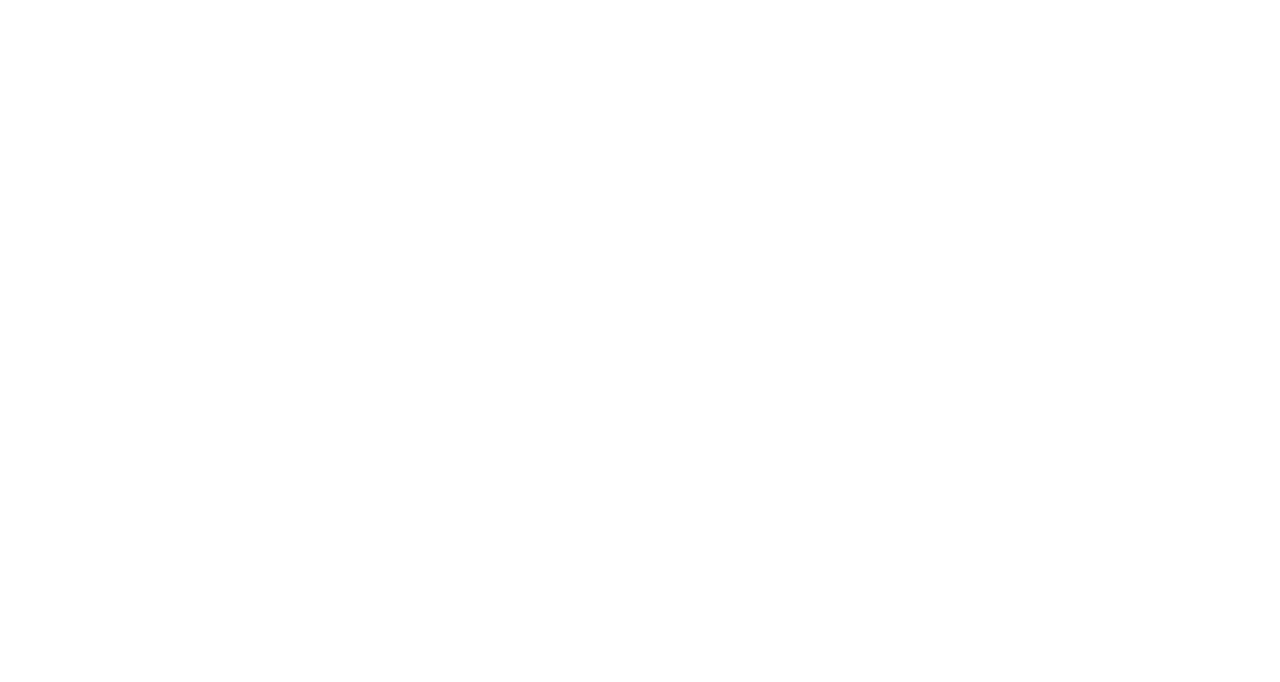
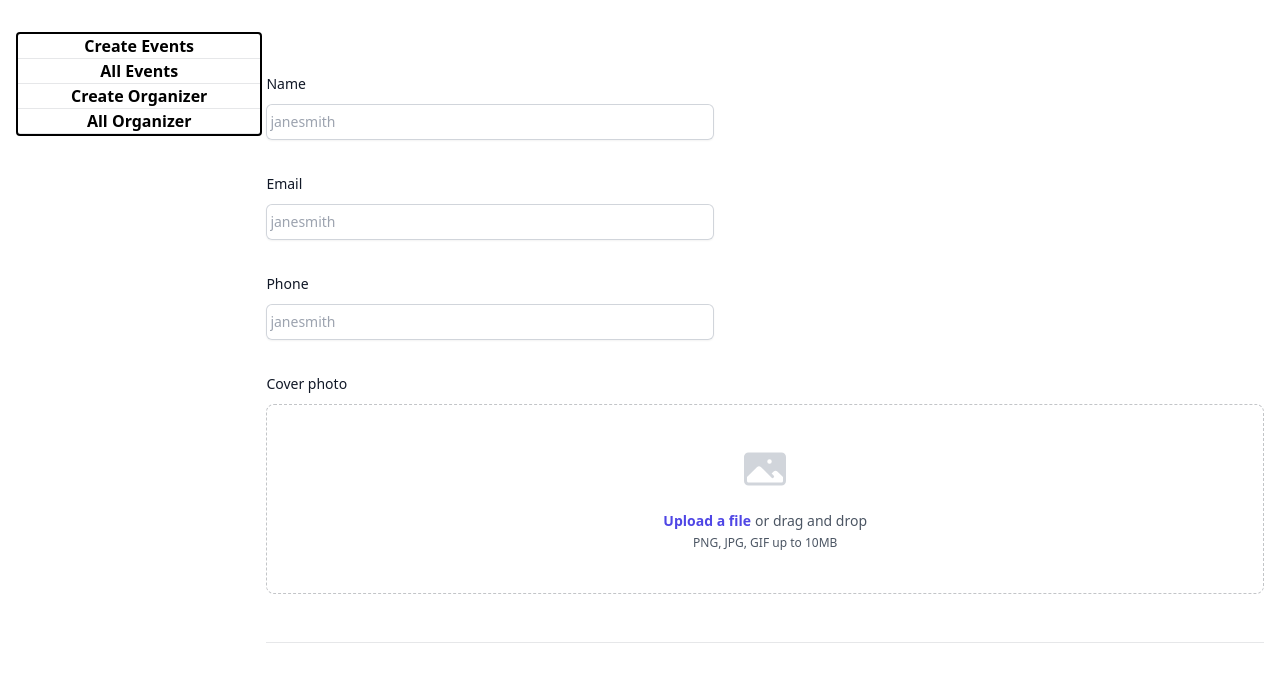
Before and after one commit to 0plaze0/Techcracy, a React (Vite) app in the folder client/: page /admin/create-organizer in a window 1280 px wide. Before the commit this address had no page. Shown: the top 682 px of the page. Built offline with nearby package versions, Linux system fonts and the light colour scheme.

Commit message:
feat: add createEvent organizer

```diff
--- a/client/src/App.tsx
+++ b/client/src/App.tsx
@@ -6,6 +6,8 @@
   AdminDashboard,
   CreateEvent,
   AllEvent,
+  AllOrganizer,
+  CreateOrganizer,
 } from "./pages";
 function App() {
   return (
@@ -16,6 +18,8 @@
         <Route path="admin" element={<AdminDashboard />}>
           <Route path="create-events" element={<CreateEvent />} />
           <Route path="all-events" element={<AllEvent />} />
+          <Route path="all-organizer" element={<AllOrganizer />} />
+          <Route path="create-organizer" element={<CreateOrganizer />} />
         </Route>
       </Route>
     </Routes>
--- /dev/null
+++ b/client/src/components/events/organizer/OrganizerIcon.tsx
@@ -0,0 +1,18 @@
+const OrganizerIcon = () => {
+  return (
+    <div className="flex gap-1 px-2 py-2">
+      <div className="flex px-2 py-2 gap-2 justify-center items-center rounded border-solid border-2 border-blue-500">
+        <div>
+          <img
+            alt="Icon"
+            src="https://images.unsplash.com/photo-1491528323818-fdd1faba62cc?ixlib=rb-1.2.1&ixid=eyJhcHBfaWQiOjEyMDd9&auto=format&fit=facearea&facepad=2&w=256&h=256&q=80"
+            className="inline-block h-8 w-8 rounded-full ring-2 ring-white"
+          />
+        </div>
+        <p>David Blane</p>
+      </div>
+    </div>
+  );
+};
+
+export default OrganizerIcon;
--- a/client/src/components/index.tsx
+++ b/client/src/components/index.tsx
@@ -1 +1,2 @@
 export { default as Sidebar } from "./Sidebar";
+export { default as OrganizerIcon } from "./events/organizer/OrganizerIcon";
--- a/client/src/pages/admin/AllEvent.tsx
+++ b/client/src/pages/admin/AllEvent.tsx
@@ -3,8 +3,8 @@
 
 import CardSection from "./../../components/events/cards/CardSection";
 
-const AllEvent = ({ events }: { events: EventData[] }) => {
-  events = data as EventData[];
+const AllEvent = () => {
+  const events = data as EventData[];
   return (
     <div className="flex flex-col gap-4 mt-6">
       {events.map((event: EventData) => (
--- /dev/null
+++ b/client/src/pages/admin/AllOrganizer.tsx
@@ -0,0 +1,15 @@
+import { OrganizerIcon } from "../../components";
+
+const AllOrganizer = () => {
+  return (
+    <div>
+      <OrganizerIcon />
+      <OrganizerIcon />
+      <OrganizerIcon />
+      <OrganizerIcon />
+      <OrganizerIcon />
+    </div>
+  );
+};
+
+export default AllOrganizer;
--- /dev/null
+++ b/client/src/pages/admin/CreateOrganizer.tsx
@@ -0,0 +1,111 @@
+import { PhotoIcon } from "@heroicons/react/24/solid";
+
+const CreateOrganizer = () => {
+  return (
+    <form>
+      <div className="space-y-12">
+        <div className="border-b border-gray-900/10 pb-12">
+          <div className="mt-10 grid grid-cols-1 gap-x-6 gap-y-8 sm:grid-cols-6">
+            <div className="sm:col-span-4">
+              <label
+                htmlFor="username"
+                className="block text-sm font-medium leading-6 text-gray-900"
+              >
+                Name
+              </label>
+              <div className="mt-2">
+                <div className="flex rounded-md shadow-sm ring-1 ring-inset ring-gray-300 focus-within:ring-2 focus-within:ring-inset focus-within:ring-indigo-600 sm:max-w-md">
+                  <input
+                    id="username"
+                    name="username"
+                    type="text"
+                    placeholder="janesmith"
+                    autoComplete="username"
+                    className="block flex-1 border-0 bg-transparent py-1.5 pl-1 text-gray-900 placeholder:text-gray-400 focus:ring-0 sm:text-sm sm:leading-6"
+                  />
+                </div>
+              </div>
+            </div>
+            <div className="sm:col-span-4">
+              <label
+                htmlFor="username"
+                className="block text-sm font-medium leading-6 text-gray-900"
+              >
+                Email
+              </label>
+              <div className="mt-2">
+                <div className="flex rounded-md shadow-sm ring-1 ring-inset ring-gray-300 focus-within:ring-2 focus-within:ring-inset focus-within:ring-indigo-600 sm:max-w-md">
+                  <input
+                    id="username"
+                    name="username"
+                    type="text"
+                    placeholder="janesmith"
+                    autoComplete="username"
+                    className="block flex-1 border-0 bg-transparent py-1.5 pl-1 text-gray-900 placeholder:text-gray-400 focus:ring-0 sm:text-sm sm:leading-6"
+                  />
+                </div>
+              </div>
+            </div>
+            <div className="sm:col-span-4">
+              <label
+                htmlFor="username"
+                className="block text-sm font-medium leading-6 text-gray-900"
+              >
+                Phone
+              </label>
+              <div className="mt-2">
+                <div className="flex rounded-md shadow-sm ring-1 ring-inset ring-gray-300 focus-within:ring-2 focus-within:ring-inset focus-within:ring-indigo-600 sm:max-w-md">
+                  <input
+                    id="username"
+                    name="username"
+                    type="text"
+                    placeholder="janesmith"
+                    autoComplete="username"
+                    className="block flex-1 border-0 bg-transparent py-1.5 pl-1 text-gray-900 placeholder:text-gray-400 focus:ring-0 sm:text-sm sm:leading-6"
+                  />
+                </div>
+              </div>
+            </div>
+
+            <div className="col-span-full">
+              <label
+                htmlFor="cover-photo"
+                className="block text-sm font-medium leading-6 text-gray-900"
+              >
+                Cover photo
+              </label>
+              <div className="mt-2 flex justify-center rounded-lg border border-dashed border-gray-900/25 px-6 py-10">
+                <div className="text-center">
+                  <PhotoIcon
+                    aria-hidden="true"
+                    className="mx-auto h-12 w-12 text-gray-300"
+                  />
+                  <div className="mt-4 flex text-sm leading-6 text-gray-600">
+                    <label
+                      htmlFor="file-upload"
+                      className="relative cursor-pointer rounded-md bg-white font-semibold text-indigo-600 focus-within:outline-none focus-within:ring-2 focus-within:ring-indigo-600 focus-within:ring-offset-2 hover:text-indigo-500"
+                    >
+                      <span>Upload a file</span>
+                      <input
+                        id="file-upload"
+                        name="file-upload"
+                        type="file"
+                        className="sr-only"
+                      />
+                    </label>
+                    <p className="pl-1">or drag and drop</p>
+                  </div>
+                  <p className="text-xs leading-5 text-gray-600">
+                    PNG, JPG, GIF up to 10MB
+                  </p>
+                </div>
+              </div>
+            </div>
+          </div>
+        </div>
+      </div>
+    </form>
+  );
+};
+
+export default CreateOrganizer;
--- a/client/src/pages/index.tsx
+++ b/client/src/pages/index.tsx
@@ -3,3 +3,5 @@
 export { default as AdminDashboard } from "./admin/AdminDashboard";
 export { default as CreateEvent } from "./admin/CreateEvent";
 export { default as AllEvent } from "./admin/AllEvent";
+export { default as AllOrganizer } from "./admin/AllOrganizer";
+export { default as CreateOrganizer } from "./admin/CreateOrganizer";
```
Also changed, not shown: client/src/pages/admin/CreateEvent.tsx (+90 -20 lines).
